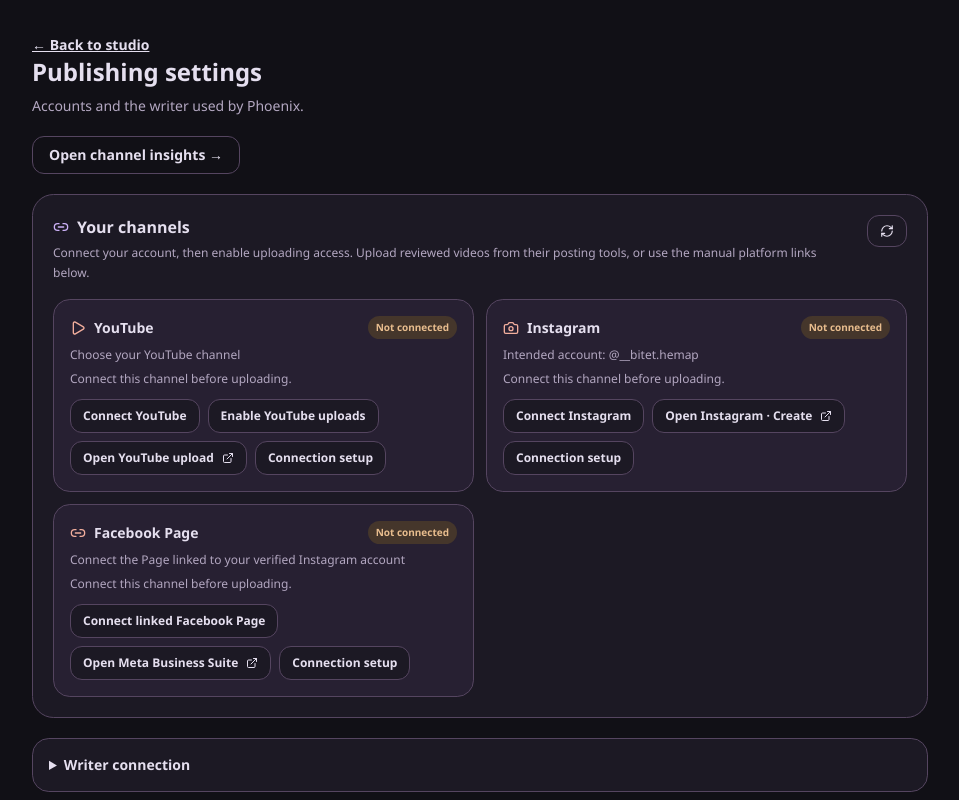
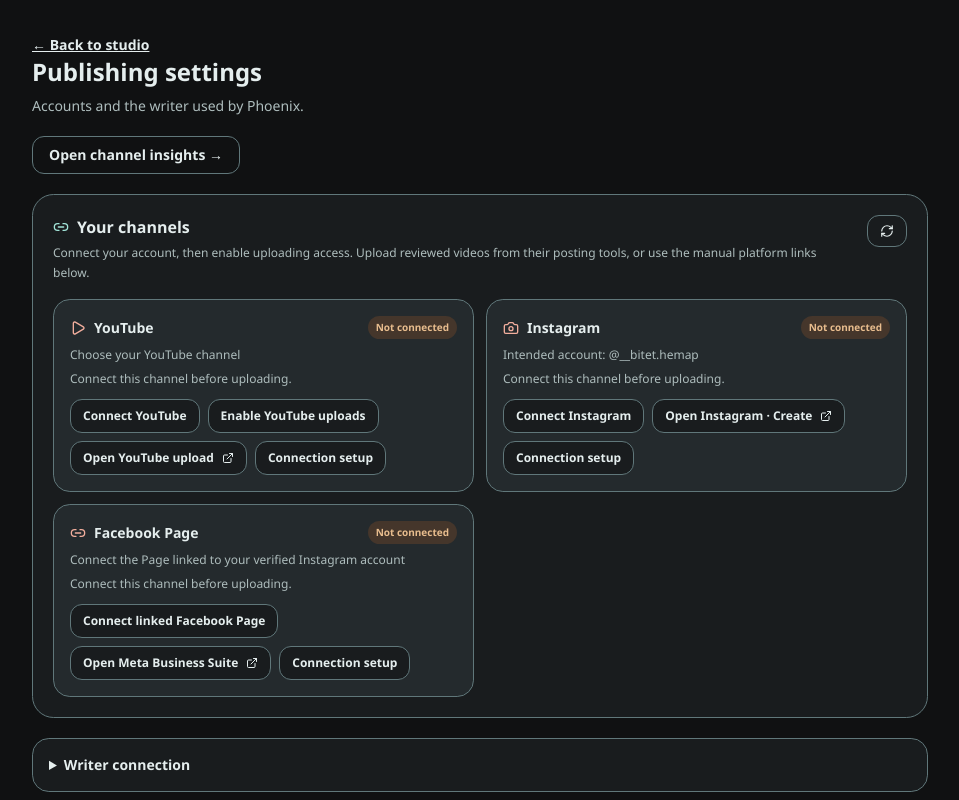
Before and after one commit to rushig0203-cyber/Phoenix-Studio, a Next.js app: page /dashboard/settings in a window 1280 px wide. Shown: the top 800 px of the page, without its empty margins (160-1119 px from the left). Built offline with nearby package versions, Linux system fonts and the light colour scheme; no server answers.

Commit message:
style: switch Phoenix to a black and teal palette

```diff
--- a/src/app/globals.css
+++ b/src/app/globals.css
@@ -46,46 +46,46 @@
   --radius-3xl: calc(var(--radius) * 2.2);
   --radius-4xl: calc(var(--radius) * 2.6);
 
-  --color-slate-950: #111016;
-  --color-slate-900: #1c1924;
-  --color-slate-800: #272032;
-  --color-slate-700: #554560;
+  --color-slate-950: #101112;
+  --color-slate-900: #191c1e;
+  --color-slate-800: #242a2d;
+  --color-slate-700: #60777a;
 }
 
 :root, .dark {
   color-scheme: dark;
-  --background: #111016;
-  --foreground: #e5dfef;
-  --card: #1c1924;
-  --card-foreground: #e5dfef;
-  --popover: #221c2d;
-  --popover-foreground: #e5dfef;
-  --primary: #7048ba;
-  --primary-foreground: #f6f0ff;
-  --secondary: #2d223c;
-  --secondary-foreground: #dac6f5;
-  --muted: #272032;
-  --muted-foreground: #b3a7c1;
-  --accent: #38284d;
-  --accent-foreground: #dac6f5;
+  --background: #101112;
+  --foreground: #e5eeee;
+  --card: #191c1e;
+  --card-foreground: #e5eeee;
+  --popover: #202528;
+  --popover-foreground: #e5eeee;
+  --primary: #006b61;
+  --primary-foreground: #f3fffd;
+  --secondary: #233430;
+  --secondary-foreground: #cae9e3;
+  --muted: #242a2d;
+  --muted-foreground: #aebdbd;
+  --accent: #25413c;
+  --accent-foreground: #cae9e3;
   --destructive: #f2ae9d;
-  --border: #554560;
-  --input: #887497;
-  --ring: #c59aff;
-  --chart-1: #c59aff;
-  --chart-2: #ab8ed4;
-  --chart-3: #c4a5d8;
-  --chart-4: #8f78bb;
-  --chart-5: #b68aa9;
+  --border: #60777a;
+  --input: #789295;
+  --ring: #65d9c8;
+  --chart-1: #65d9c8;
+  --chart-2: #56bcae;
+  --chart-3: #8dcfba;
+  --chart-4: #659e9a;
+  --chart-5: #afc1ab;
   --radius: 0.75rem;
-  --sidebar: #15111d;
-  --sidebar-foreground: #e5dfef;
-  --sidebar-primary: #7048ba;
-  --sidebar-primary-foreground: #f6f0ff;
-  --sidebar-accent: #38284d;
-  --sidebar-accent-foreground: #dac6f5;
-  --sidebar-border: #554560;
-  --sidebar-ring: #c59aff;
+  --sidebar: #121617;
+  --sidebar-foreground: #e5eeee;
+  --sidebar-primary: #006b61;
+  --sidebar-primary-foreground: #f3fffd;
+  --sidebar-accent: #25413c;
+  --sidebar-accent-foreground: #cae9e3;
+  --sidebar-border: #60777a;
+  --sidebar-ring: #65d9c8;
 }
 
 @layer base {
@@ -98,14 +98,14 @@ html { scroll-behavior: smooth; }
 body { background: var(--background); color: var(--foreground); }
 .review-library-card:has([data-posting-panel]:not([hidden])) { grid-column: 1 / -1; }
 
-/* Legacy utility colours share the same dim violet palette as the studio shell. */
+/* Legacy utility colours share the same black and teal palette as the studio shell. */
 .bg-background { background-color: var(--background) !important; }
 .bg-card\/20, .bg-card\/10, .bg-card\/40,
 body [class~="bg-white"], body [class~="bg-[#fffdf7]"], body [class*="bg-[#f7f7f5]"], body [class*="bg-[#101114]"], body [class*="bg-[#18191d]"] { background-color: var(--card) !important; }
 body [class~="bg-[#f4f0e7]"] { background-color: var(--background) !important; }
 body :is([class~="bg-[#d5ddb8]"], [class~="bg-[#e7eed8]"], [class~="bg-[#e7eedb]"], [class~="bg-[#e8edd7]"], [class~="bg-[#edf1dc]"], [class~="bg-[#edf1e5]"], [class~="bg-[#edf3de]"], [class~="bg-[#eef3df]"], [class~="bg-[#f0f4e9]"], [class~="bg-[#f1f4e9]"], [class~="bg-[#f1f5e8]"], [class~="bg-[#f3f0e5]"], [class~="bg-[#f4f7ea]"], [class~="bg-[#f4f8e8]"], [class~="bg-[#f5f7ec]"], [class~="bg-[#f5f7ef]"], [class~="bg-[#f5f8ef]"], [class~="bg-[#f7faef]"], [class~="bg-[#fafbf3]"], [class~="bg-[#fafbf6]"]) { background-color: var(--muted) !important; }
 body :is([class~="bg-[#182015]"], [class~="bg-[#26331f]"], [class~="bg-[#394a2a]"], [class~="bg-[#435432]"]) { background-color: var(--primary) !important; }
-body :is([class~="bg-[#667b42]"], [class~="bg-[#708a43]"], [class~="bg-[#a8b395]"]) { background-color: #9971d0 !important; }
+body :is([class~="bg-[#667b42]"], [class~="bg-[#708a43]"], [class~="bg-[#a8b395]"]) { background-color: #409f92 !important; }
 body :is([class~="bg-[#e0f0df]"], [class~="bg-green-100"]) { background-color: #273d31 !important; }
 body :is([class~="bg-[#fff0ce]"], [class~="bg-[#fff5ea]"], [class~="bg-[#fffbea]"], [class~="bg-amber-100"], [class~="bg-amber-50"]) { background-color: #45362b !important; }
 body :is([class~="bg-[#ffe1d3]"], [class~="bg-[#fff1e8]"], [class~="bg-red-100"], [class~="bg-red-50"]) { background-color: #472d2d !important; }
@@ -114,33 +114,33 @@ body [data-posting-panel] button[aria-pressed="true"] { background-color: var(--
 
 body :is([class~="text-[#1e2719]"], [class~="text-[#26331f]"], [class~="text-slate-900"]) { color: var(--foreground) !important; }
 body :is([class~="text-[#59634d]"], [class~="text-[#5f654d]"], [class~="text-[#647451]"], [class~="text-[#657153]"], [class~="text-[#687657]"], [class~="text-[#778269]"], [class~="text-slate-600"], [class~="text-slate-500"], [class~="text-slate-400"], [class~="text-slate-300"]) { color: var(--muted-foreground) !important; }
-body :is([class~="text-[#245b2e]"], [class~="text-[#365122]"], [class~="text-[#394a2a]"], [class~="text-[#3d5428]"], [class~="text-[#48573b]"], [class~="text-[#4f5c31]"], [class~="text-[#526044]"], [class~="text-[#53633e]"], [class~="text-[#75834f]"], [class~="text-primary"]) { color: #cbb0f6 !important; }
+body :is([class~="text-[#245b2e]"], [class~="text-[#365122]"], [class~="text-[#394a2a]"], [class~="text-[#3d5428]"], [class~="text-[#48573b]"], [class~="text-[#4f5c31]"], [class~="text-[#526044]"], [class~="text-[#53633e]"], [class~="text-[#75834f]"], [class~="text-primary"]) { color: #a1e4d8 !important; }
 body :is([class~="text-[#735f24]"], [class~="text-[#80571b]"], [class~="text-[#a06b29]"], [class~="text-amber-800"], [class~="text-amber-900"], [class~="text-amber-950"]) { color: #e8bd8e !important; }
 body :is([class~="text-[#85421f]"], [class~="text-[#8b4a32]"], [class~="text-[#914527]"], [class~="text-[#a72f69]"], [class~="text-[#a74c2c]"], [class~="text-[#a75528]"], [class~="text-[#b32c24]"], [class~="text-red-700"], [class~="text-red-800"]) { color: #f2ae9d !important; }
 body :is([class~="border-[#394a2a]"], [class~="border-[#58733c]"], [class~="border-[#667443]"], [class~="border-[#a9b88f]"], [class~="border-[#aebc88]"], [class~="border-[#b6c4a3]"], [class~="border-[#bdc7a5]"], [class~="border-[#bfcaa6]"], [class~="border-[#c4cfb5]"], [class~="border-[#c8d19f]"], [class~="border-[#cad7a4]"], [class~="border-[#d3dbc5]"], [class~="border-[#d5ddb8]"], [class~="border-[#d5ddbe]"], [class~="border-[#d8cf9b]"], [class~="border-[#d9dfc3]"], [class~="border-[#dbe1cc]"], [class~="border-[#e5e8d8]"], [class~="border-[#f0c9a4]"], [class~="border-amber-300"], [class~="border-slate-200"], [class~="border-slate-100"], [class~="border-white/10"]) { border-color: var(--border) !important; }
 main .border-border\/40, main .border-border\/20 { border-color: var(--border) !important; }
-main input:not([type="range"]):not([type="checkbox"]):not([type="radio"]):not([type="color"]), main select, main textarea { color: var(--foreground); background-color: #17131e !important; border-color: var(--input) !important; }
-main input::placeholder, main textarea::placeholder { color: #ada0bb; }
-main :is(input, select, textarea) { accent-color: #c59aff; }
+main input:not([type="range"]):not([type="checkbox"]):not([type="radio"]):not([type="color"]), main select, main textarea { color: var(--foreground); background-color: #111819 !important; border-color: var(--input) !important; }
+main input::placeholder, main textarea::placeholder { color: #9eb2b3; }
+main :is(input, select, textarea) { accent-color: #65d9c8; }
 :where(a, button, summary, input, select, textarea):focus-visible { outline: 2px solid var(--ring); outline-offset: 3px; }
 .shadow-2xl, .shadow-xl { box-shadow: 0 12px 34px #0004; }
 .admin-shell main .bg-slate-950, .admin-shell main .bg-slate-950\/60, .admin-shell main .bg-slate-900\/50 { background-color: var(--card) !important; }
 .admin-shell main .text-white, .admin-shell main { color: var(--foreground); }
 
-/* Retain restrained violet accents on legacy editor/admin screens. */
-[class*="text-violet"], [class*="text-purple"], [class*="text-indigo"], [class*="text-pink"], [class*="text-fuchsia"] { color: #cbb0f6 !important; }
+/* Use restrained teal accents on legacy editor/admin screens. */
+[class*="text-violet"], [class*="text-purple"], [class*="text-indigo"], [class*="text-pink"], [class*="text-fuchsia"] { color: #a1e4d8 !important; }
 .text-rose-300, .text-rose-400, .text-rose-500 { color: #f2ae9d !important; }
 [class*="border-violet"], [class*="border-purple"], [class*="border-indigo"], [class*="border-pink"], [class*="border-fuchsia"] { border-color: var(--border) !important; }
 [class*="bg-violet-"], [class*="bg-purple-"], [class*="bg-indigo-"], [class*="bg-pink-"], [class*="bg-fuchsia-"] { background-color: var(--muted) !important; }
 [class*="bg-violet-600"], [class*="bg-purple-600"], [class*="bg-indigo-600"], [class*="bg-pink-600"], [class*="bg-fuchsia-600"] { background-color: var(--primary) !important; }
-[class*="from-violet"], [class*="from-pink"], [class*="from-fuchsia"], [class*="from-indigo"], [class*="to-violet"], [class*="to-pink"], [class*="to-fuchsia"], [class*="to-indigo"] { background-image: linear-gradient(90deg, #38284d, #7048ba) !important; }
-.hover\:bg-violet-500:hover, .hover\:bg-violet-600:hover, .hover\:bg-pink-500:hover, .hover\:bg-pink-600:hover, .hover\:bg-rose-500:hover, .hover\:bg-rose-600:hover { background-color: #5d3a9b !important; }
-[class*="accent-violet"], [class*="accent-purple"], [class*="accent-indigo"], [class*="accent-pink"], [class*="accent-fuchsia"] { accent-color: #c59aff !important; }
+[class*="from-violet"], [class*="from-pink"], [class*="from-fuchsia"], [class*="from-indigo"], [class*="to-violet"], [class*="to-pink"], [class*="to-fuchsia"], [class*="to-indigo"] { background-image: linear-gradient(90deg, #25413c, #006b61) !important; }
+.hover\:bg-violet-500:hover, .hover\:bg-violet-600:hover, .hover\:bg-pink-500:hover, .hover\:bg-pink-600:hover, .hover\:bg-rose-500:hover, .hover\:bg-rose-600:hover { background-color: #075c54 !important; }
+[class*="accent-violet"], [class*="accent-purple"], [class*="accent-indigo"], [class*="accent-pink"], [class*="accent-fuchsia"] { accent-color: #65d9c8 !important; }
 
-::selection { background: #7048ba; color: #f6f0ff; }
+::selection { background: #006b61; color: #f3fffd; }
 .hero-orb { position: absolute; border-radius: 999px; filter: blur(1px); pointer-events: none; }
-.hero-orb-one { width: 22rem; height: 22rem; right: -9rem; top: 8rem; background: #7048ba; opacity: .18; }
-.hero-orb-two { width: 18rem; height: 18rem; left: -10rem; top: 26rem; background: #8f72aa; opacity: .14; }
+.hero-orb-one { width: 22rem; height: 22rem; right: -9rem; top: 8rem; background: #006b61; opacity: .18; }
+.hero-orb-two { width: 18rem; height: 18rem; left: -10rem; top: 26rem; background: #2e7770; opacity: .14; }
 
 @media (prefers-reduced-motion: reduce) {
   *, *::before, *::after { scroll-behavior: auto !important; animation-duration: .01ms !important; animation-iteration-count: 1 !important; transition-duration: .01ms !important; }
```
Also changed, not shown: src/app/dashboard/studio.module.css (+36 -36 lines), 1 other file (tests, documents, lock files or other folders).
